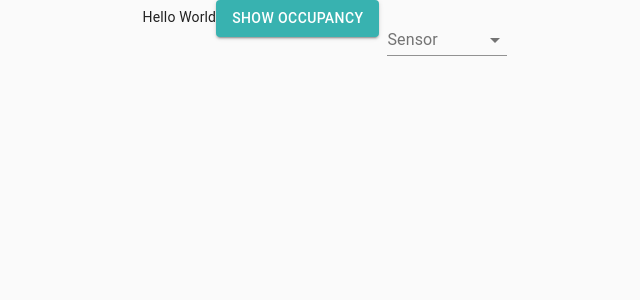
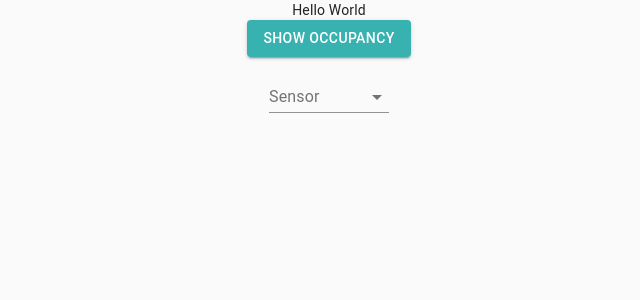
Before and after one commit to Dede92/Square, a React (Create React App) app in the folder front/: page / in a window 1280 px wide. Shown: the top 300 px of the page, without its empty margins (311-951 px from the left). Built offline with nearby package versions, Linux system fonts and the light colour scheme.

Commit message:
update button component

```diff
--- a/front/src/components/Button/Button.component.js
+++ b/front/src/components/Button/Button.component.js
@@ -1,8 +1,25 @@
 import React from 'react';
 import { Button } from '@material-ui/core';
+import { makeStyles } from '@material-ui/core/styles';
 
-const ButtonComponent = () => {
-  return <Button variant="contained" color="primary">Show occupancy</Button>;
+const useStyles = makeStyles((theme) => ({
+  root: {
+      flexGrow: 1,
+  },
+}));
+
+const ButtonComponent = (props) => {
+  const {data, handleOnClick} = props
+  const classes = useStyles();
+
+  return (
+  <div>
+    <Button variant="contained" color="primary" onClick={handleOnClick}>Show occupancy</Button>
+    <div>
+      {data}
+    </div>
+  </div>
+  )
 }
 
 export default ButtonComponent;
```
